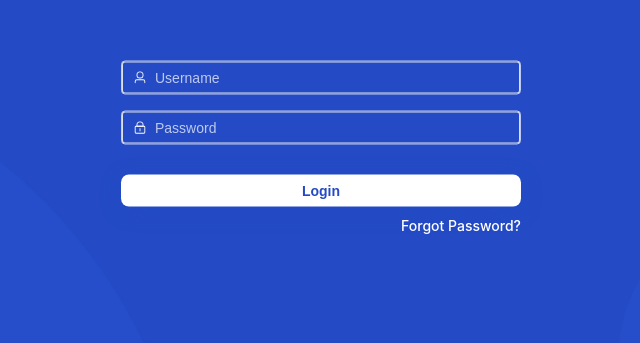
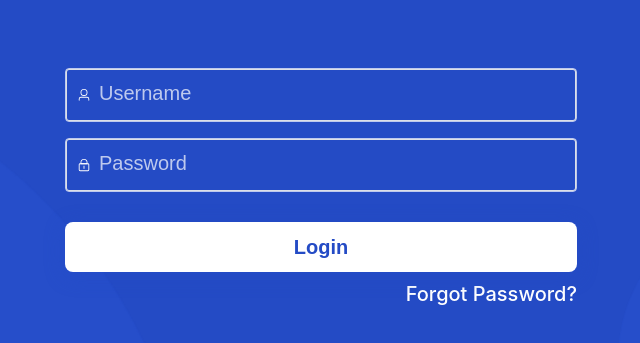
Before and after one commit to cianamagtipon/Registration-Activity, a Vue app: page / in a window 1280 px wide. Shown: the part 253-596 px from the top of the page, without its empty margins (319-959 px from the left). Built offline with nearby package versions, Linux system fonts and the light colour scheme.

Commit message:
Sizing fixes

```diff
--- a/src/components/TheLogin.vue
+++ b/src/components/TheLogin.vue
@@ -112,13 +112,14 @@ const forgetPassword = () => {
 
 <style scoped>
 .login-container {
-  position: absolute;
-  top: 50%;
-  left: 50%;
-  transform: translate(-50%, -50%);
-  padding: 2rem;
-  width: 70%;
-  max-width: 400px;
+  display: flex;
+  flex-direction: column;
+  justify-content: center;
+  align-items: center;
+  width: 40vw;
+  max-width: 900px;
+  height: 90vh;
+  margin: 0 auto;
 }
 
 .login,
@@ -126,9 +127,11 @@ const forgetPassword = () => {
 .login button {
   display: block;
   width: 100%;
+  z-index: 10;
 }
 
 .forgot-password {
+  width: 100%;
   display: flex;
   justify-content: flex-end;
   margin-top: 10px;
@@ -184,4 +187,45 @@ const forgetPassword = () => {
   box-shadow: 0 6px 16px rgba(0, 0, 0, 0.3);
   transform: translateY(-2px);
 }
+
+/* ────────────────────────
+  MEDIA
+ ──────────────────────── */
+
+@media (max-width: 600px) {
+  .login-container {
+    width: 70vw;
+  }
+}
+
+@media (min-width: 768px) {
+  ::v-deep(.el-input__inner::placeholder) {
+    font-size: 16px;
+  }
+}
+
+@media (min-width: 1024px) {
+  .login input,
+  .login button {
+    font-size: 20px;
+  }
+
+  ::v-deep(.el-input__wrapper) {
+    height: 50px;
+  }
+
+  ::v-deep(.el-input__inner::placeholder) {
+    font-size: 20px;
+  }
+
+  ::v-deep(.el-button) {
+    font-size: 18px;
+    padding: 0 28px;
+    height: 50px;
+  }
+
+  ::v-deep(.el-link) {
+    font-size: 20px !important;
+  }
+}
 </style>
```
